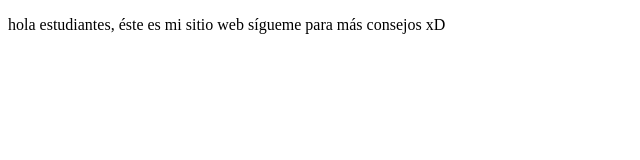
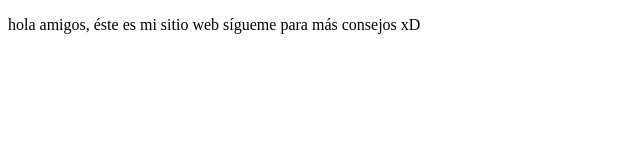
Before and after one commit to ellierz/demo, a plain HTML site: page index.html in a window 1280 px wide. Shown: the full height of the page, 0-640 px from the left. Drawn offline with Linux system fonts and the light colour scheme.

Commit message:
cambiosW

```diff
--- a/index.html
+++ b/index.html
@@ -8,7 +8,7 @@
 </head>
 <body>
     <p>
-        hola estudiantes, éste es mi sitio web
+        hola amigos, éste es mi sitio web
         sígueme para más consejos xD
     </p>
 </body>
```
